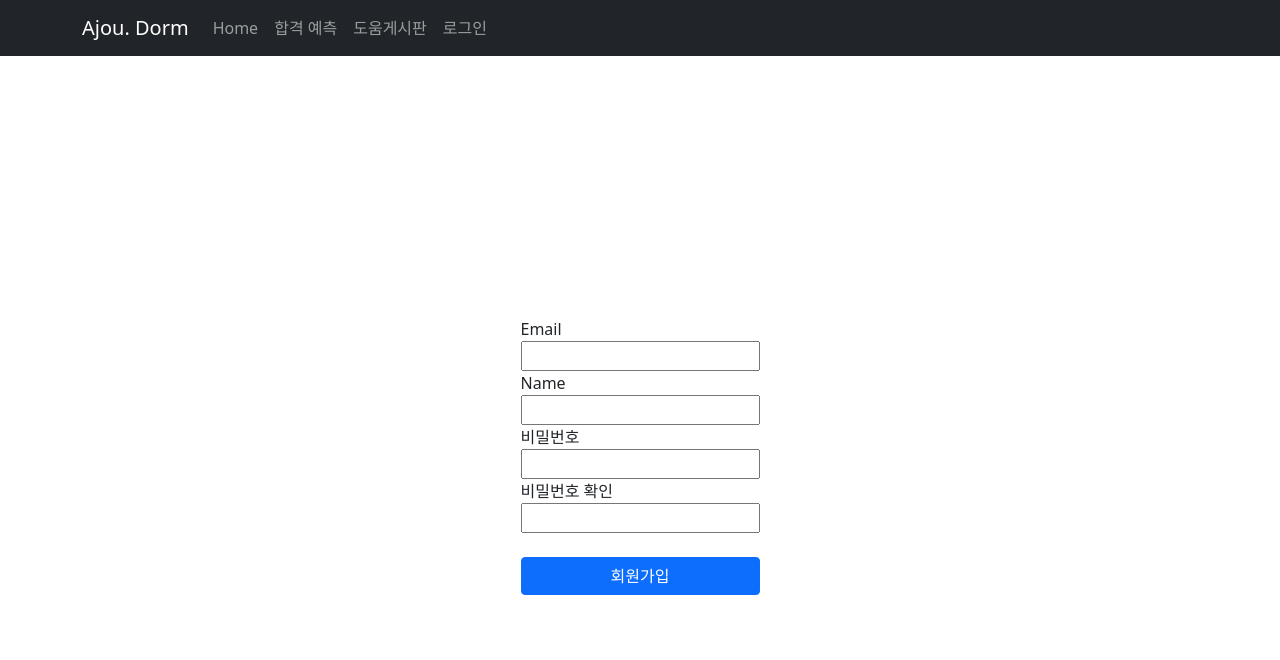
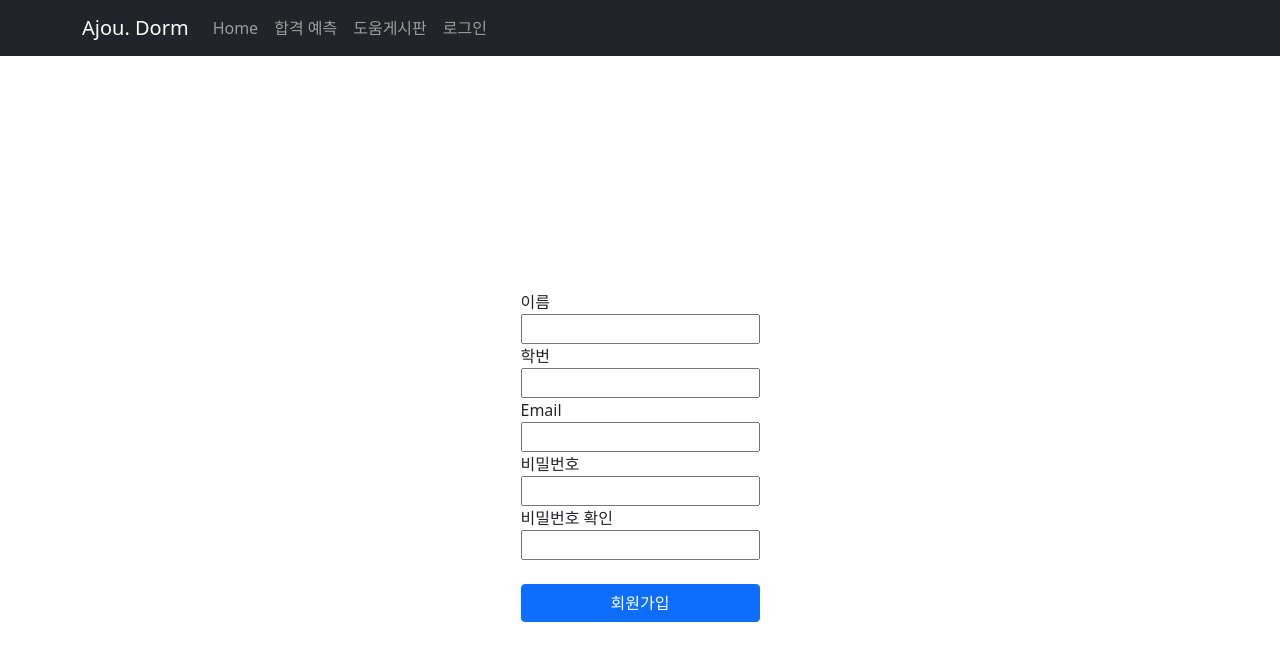
Before and after one commit to Younggil-kim/DormitoryManagementSystem, a React (Create React App) app in the folder client/: page /register in a window 1280 px wide. Shown: the top 660 px of the page. Built offline with nearby package versions, Linux system fonts and the light colour scheme.

Commit message:
database match

```diff
--- a/client/src/component/views/RegisterPage/RegisterPage.js
+++ b/client/src/component/views/RegisterPage/RegisterPage.js
@@ -19,6 +19,8 @@ function RegisterPage(props){
     const [Password, setPassword] = useState("");
     const [Name, setName] = useState("");
     const [ConfirmPassword, setConfirmPassword] = useState("");
+    const [sId, setsId] = useState("");
+
 
     const onEmailHandler = (event) => {
         setEmail(event.currentTarget.value)
@@ -32,6 +34,9 @@ function RegisterPage(props){
     const onNameHandler = (event) => {
         setName(event.currentTarget.value)
     }
+    const onSIdHandler = (event) => {
+        setsId(event.currentTarget.value)
+    }
 
     const onSubmitHandler = (event) => {
         event.preventDefault();
@@ -42,8 +47,10 @@ function RegisterPage(props){
         let body ={
             email:Email,
             name:Name,
-            password:Password
+            password:Password,
+            sid : sId,
         }
+        console.log(body);
         dispatch(registerUser(body))//로그인 유저라는 액션을 만들어야 함 이제
             .then(response => {
                 if(response.payload.success){
@@ -86,11 +93,16 @@ function RegisterPage(props){
             <form style= {{ display: 'flex', flexDirection:'column'}}
                 onSubmit={onSubmitHandler}
             >
+
+
+                <label>이름</label>
+                <input type="text" value={Name} onChange={onNameHandler}/>
+
+                <label>학번</label>
+                <input type="text" value={sId} onChange={onSIdHandler}/>
+
                 <label>Email</label>
                 <input type="email" value={Email} onChange={onEmailHandler}/>
-
-                <label>Name</label>
-                <input type="text" value={Name} onChange={onNameHandler}/>
 
                 <label>비밀번호</label>
                 <input type="password" value={Password} onChange={onPasswordHandler}/>
```
